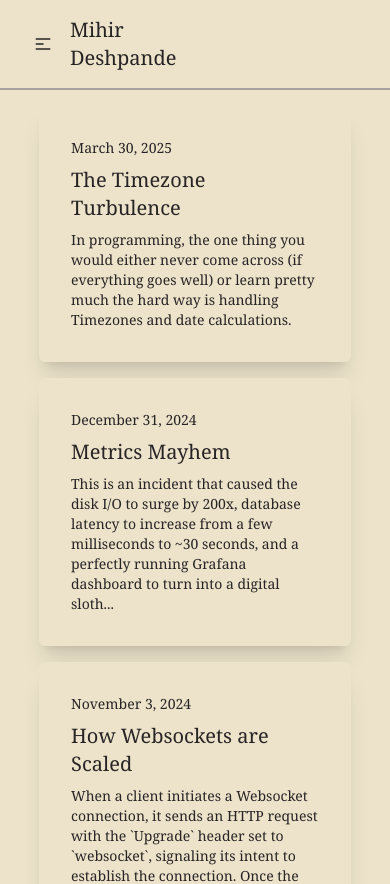
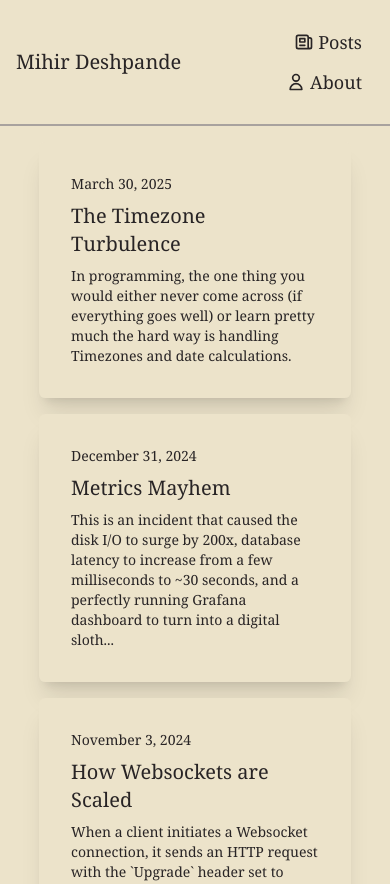
Before and after one commit to mihirrd/next-blog, a Next.js app: page / in a window 390 px wide. Shown: the top 884 px of the page. Built offline with nearby package versions, Linux system fonts and the light colour scheme.

Commit message:
Update Navbar
- Removed dropdown for selecting posts and about and added
the buttons in the navbar

```diff
--- a/app/components/NavBar.tsx
+++ b/app/components/NavBar.tsx
@@ -3,76 +3,30 @@ import { useEffect, useRef, useState } from "react";
 import Link from 'next/link'
 
 const NavBar = () => {
-    const divRef = useRef(null);
-    const [hideMenu, setHideMenu] = useState(true);
-
-    const isListenerAttached = useRef(false);
-
-    const toggleHideMenu = () => {
-        console.log("hello")
-        setHideMenu((prev) => !prev);
-    };
-
-    const handleClickOutside = (event) => {
-        // Check if click happened outside the div
-        if (divRef.current && !divRef.current.contains(event.target)) {
-            setHideMenu(true);
-
-            // Remove event listener as required operation is performed
-            document.removeEventListener("mousedown", handleClickOutside);
-            isListenerAttached.current = false;
-        }
-    };
-
-    useEffect(() => {
-        if (!hideMenu && !isListenerAttached.current) {
-            // Add event listener to check outside click
-            document.addEventListener("mousedown", handleClickOutside);
-            isListenerAttached.current = true;
-        }
-        // eslint-disable-next-line react-hooks/exhaustive-deps
-    }, [hideMenu]);
-
-
     return (
         <div className="flex justify-center">
             <div className="navbar bg-base-100 p-4 font-serif border-b-2 border-b-stone-400 lg:w-2/5">
-                <div className="navbar-start">
-                    <div className="dropdown" ref={divRef}>
-                        <div
-                            tabIndex={0}
-                            role="button"
-                            className="btn btn-ghost md:hidden"
-                            onClick={toggleHideMenu}>
-                            <svg
-                                xmlns="http://www.w3.org/2000/svg"
-                                className="h-5 w-5"
-                                fill="none"
-                                viewBox="0 0 24 24"
-                                stroke="currentColor">
-                                <path
-                                    strokeLinecap="round"
-                                    strokeLinejoin="round"
-                                    strokeWidth="2"
-                                    d="M4 6h16M4 12h8m-8 6h16" />
-                            </svg>
-                        </div>
-                        <ul tabIndex={0}
-                            className={`menu menu-sm dropdown-content bg-base-100 rounded-box z-[1] mt-3 w-52 p-2 shadow ${hideMenu ? "hidden" : ""}`}
-                        >
-                            <li onClick={toggleHideMenu}><Link href='/' className='text-lg'>Posts</Link></li>
-                            <li onClick={toggleHideMenu}><Link href='/about' className='text-lg'>About</Link></li>
-
-
-                        </ul>
-                    </div>
+                <div className="navbar-start flex-1">
                     <div className="text-xl">Mihir Deshpande</div>
                 </div>
-                <div className="navbar-end hidden md:flex">
-                    <ul className="menu menu-horizontal">
-                        <li><Link href='/' className='text-lg'>Posts</Link></li>
-                        <li><Link href='/about' className='text-lg'>
-                            About</Link></li>
+                <div className="navbar-end">
+                    <ul className="menu menu-horizontal justify-end w-full px-1 gap-1">
+                        <li>
+                            <Link href='/' className='text-lg flex items-center gap-1 px-2 py-1 sm:px-3 sm:py-2'>
+                                <svg xmlns="http://www.w3.org/2000/svg" className="h-5 w-5" fill="none" viewBox="0 0 24 24" stroke="currentColor">
+                                    <path strokeLinecap="round" strokeLinejoin="round" strokeWidth="2" d="M19 20H5a2 2 0 01-2-2V6a2 2 0 012-2h10a2 2 0 012 2v1m2 13a2 2 0 01-2-2V7m2 13a2 2 0 002-2V9a2 2 0 00-2-2h-2m-4-3H9M7 16h6M7 8h6v4H7V8z" />
+                                </svg>
+                                Posts
+                            </Link>
+                        </li>
+                        <li>
+                            <Link href='/about' className='text-lg flex items-center gap-1 px-2 py-1 sm:px-3 sm:py-2'>
+                                <svg xmlns="http://www.w3.org/2000/svg" className="h-5 w-5" fill="none" viewBox="0 0 24 24" stroke="currentColor">
+                                    <path strokeLinecap="round" strokeLinejoin="round" strokeWidth="2" d="M16 7a4 4 0 11-8 0 4 4 0 018 0zM12 14a7 7 0 00-7 7h14a7 7 0 00-7-7z" />
+                                </svg>
+                                About
+                            </Link>
+                        </li>
                     </ul>
                 </div>
             </div>
```
